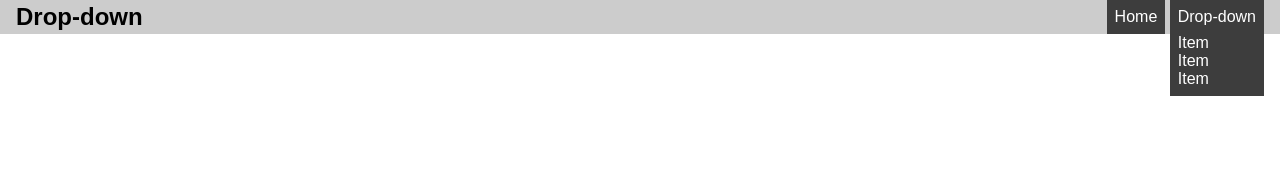
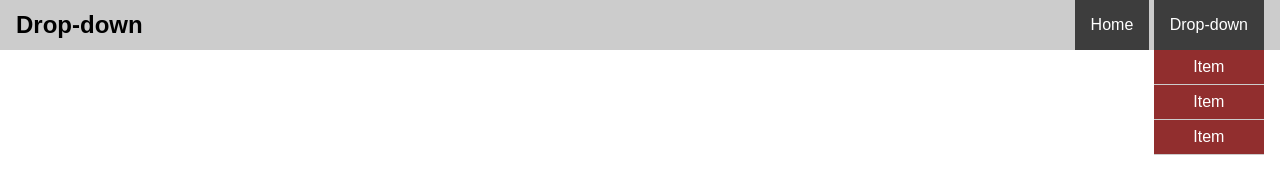
Before and after one commit to fernie-cpu/drop-down, a website built with webpack: page dist/index.html in a window 1280 px wide. Both pictures are taken after a click on the item "Drop-down". Built offline with nearby package versions, Linux system fonts and the light colour scheme.

Commit message:
styling drop-down

```diff
--- a/src/style.css
+++ b/src/style.css
@@ -16,16 +16,19 @@ body {
   padding: 0 1rem;
 }
 
-ul {
-  list-style: none;
-}
-
 .links > li {
   display: inline-block;
   background: rgb(61, 61, 61);
   color: white;
-  padding: 0.5rem;
+  padding: 1rem;
   position: relative;
+  cursor: pointer;
+  list-style: none;
+  transition: all 0.3s ease;
+}
+
+.links > li:hover {
+  background: rgb(145, 46, 46);
 }
 
 .dropList {
@@ -35,10 +38,33 @@ ul {
 
 .active {
   display: block;
-  background: rgb(61, 61, 61);
+  background: rgb(145, 46, 46);
   color: white;
-  padding: 0.5rem;
   width: 100%;
+  top: 100%;
   left: 0;
   z-index: 1;
+  opacity: 0;
+  animation: active 0.3s ease forwards;
 }
+
+@keyframes active {
+  0% {
+    opacity: 0;
+  }
+  100% {
+    opacity: 1;
+  }
+}
+
+.active li {
+  border-bottom: 1px solid #ccc;
+  width: 100%;
+  text-align: center;
+  padding: 0.5rem;
+  transition: all 0.3s ease;
+}
+
+.active li:hover {
+  background: rgb(61, 61, 61);
+}
```
Also changed, not shown: dist/index.html, dist/main.js.
